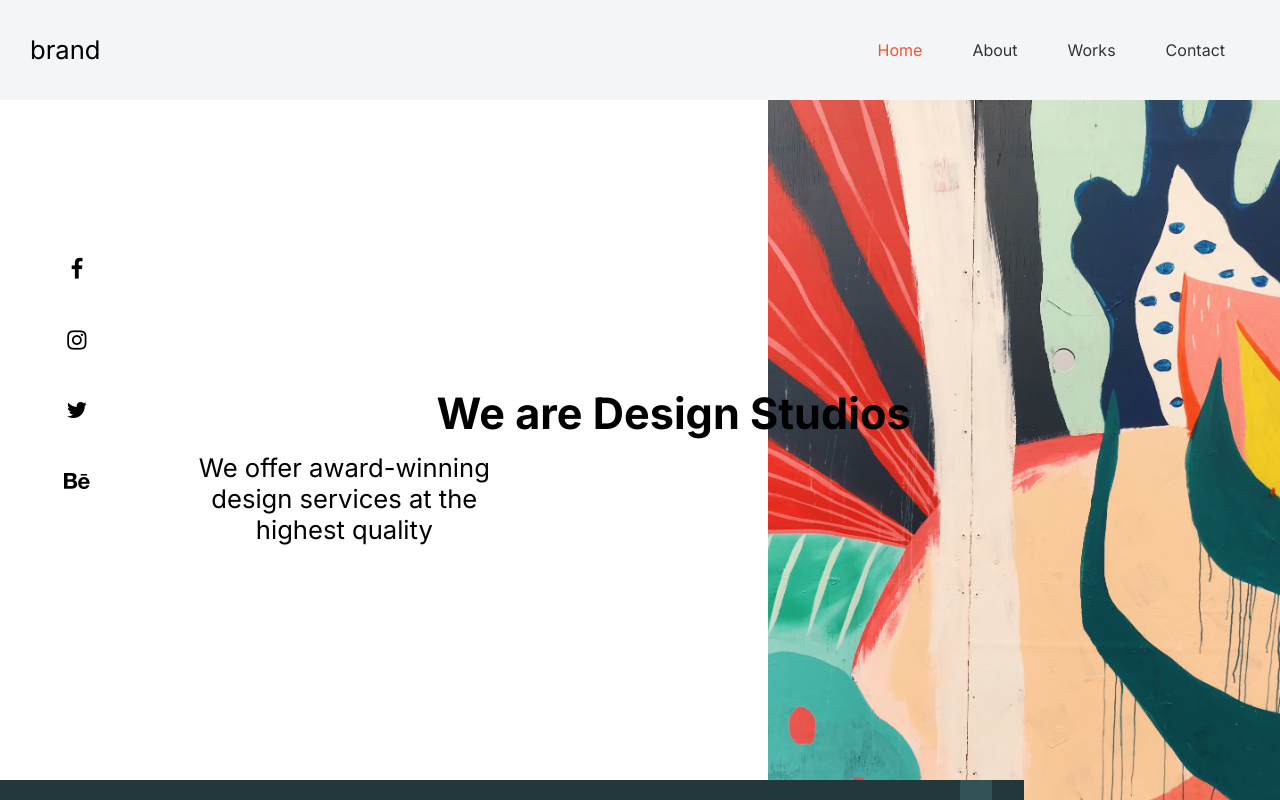
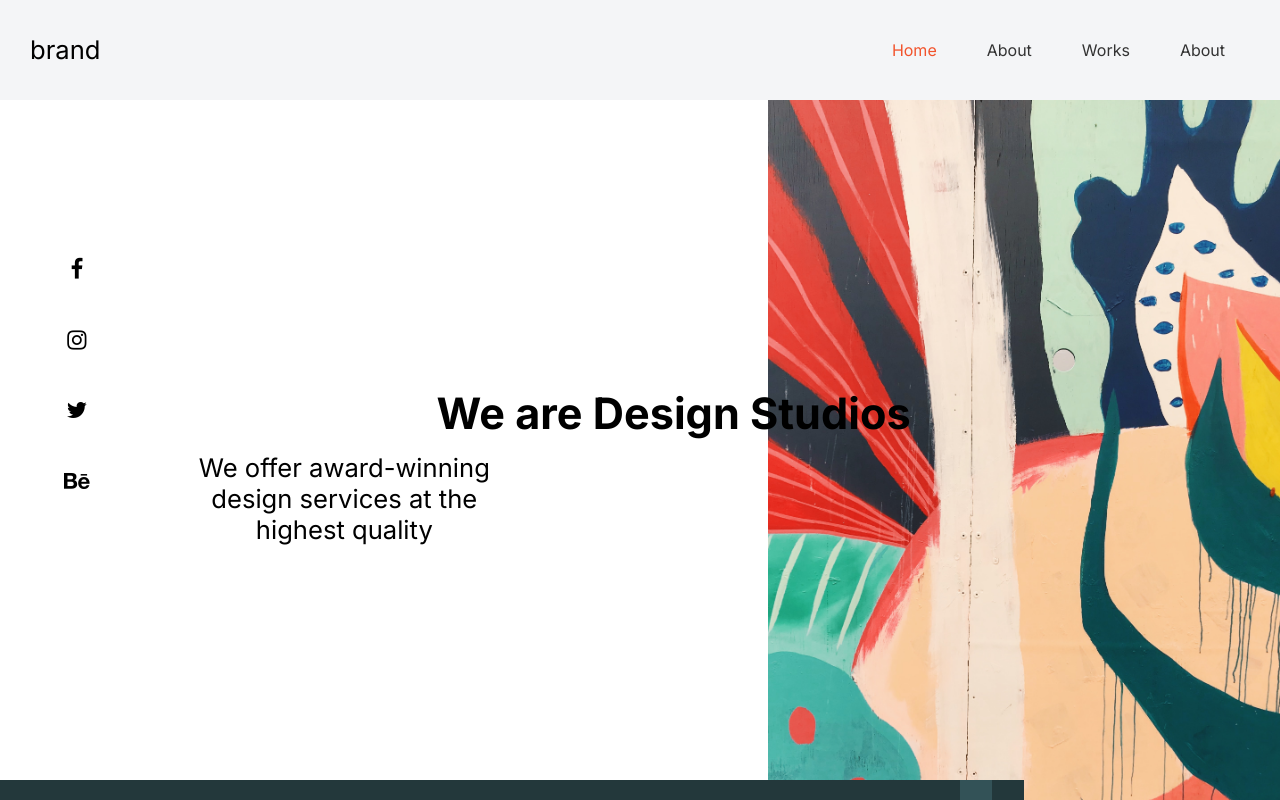
Before and after one commit to alfredasare/drvmroll-design-portfolio, a React (Create React App) app: page / in a window 1280 px wide. Shown: the top 800 px of the page. Built offline with nearby package versions, Linux system fonts and the light colour scheme.

Commit message:
fixed same-page navigation

```diff
--- a/src/App.js
+++ b/src/App.js
@@ -14,8 +14,6 @@ function App() {
             <NavBar />
             <Switch>
                 <Route exact path='/' component={Home}/>
-                {/*<Route exact path='/about' component={<></>}/>*/}
-                {/*<Route exact path='/contact' component={<></>}/>*/}
                 <Route path='/works' component={WorkDetails}/>
             </Switch>
             <Footer />
--- a/src/components/about/about.component.jsx
+++ b/src/components/about/about.component.jsx
@@ -15,7 +15,7 @@ import {typeScale} from "../../utils";
 const About = () => {
 
     return (
-        <AboutContainer>
+        <AboutContainer id="about">
             <AboutSectionOne>
                 <AboutHeader>
                     People behind Design Studios
--- a/src/components/navbar/navbar.component.jsx
+++ b/src/components/navbar/navbar.component.jsx
@@ -1,6 +1,6 @@
 import React, {useState} from "react";
 import './navbar.styles';
-import {DefaultNav, MobileNav, NavBrand, NavContainer, NavLinkItem, NavLinks} from "./navbar.styles";
+import {CustomNavLink, DefaultNav, MobileNav, NavBrand, NavContainer, NavLinkItem, NavLinks} from "./navbar.styles";
 import Burger from "../burger/burger.component";
 import Menu from "../menu/menu.component";
 
@@ -19,9 +19,9 @@ const NavBar = () => {
                 <NavBrand to="/">brand</NavBrand>
                 <NavLinks>
                     <NavLinkItem exact={true} activeClassName="active" to="/">Home</NavLinkItem>
-                    <NavLinkItem activeClassName="active" to="/about">About</NavLinkItem>
+                    <CustomNavLink href="/#about">About</CustomNavLink>
                     <NavLinkItem activeClassName="active" to="/works">Works</NavLinkItem>
-                    <NavLinkItem activeClassName="active" to="/contact">Contact</NavLinkItem>
+                    <CustomNavLink href="/#contact">About</CustomNavLink>
                 </NavLinks>
             </DefaultNav>
         </NavContainer>
--- a/src/components/navbar/navbar.styles.jsx
+++ b/src/components/navbar/navbar.styles.jsx
@@ -1,4 +1,4 @@
-import styled from "styled-components";
+import styled, {css} from "styled-components";
 import {neutral, portlandOrange, typeScale} from "../../utils";
 import {Link, NavLink} from "react-router-dom";
 
@@ -68,8 +68,8 @@ export const NavLinks = styled.div`
 
 `;
 
-export const NavLinkItem = styled(NavLink)`
-    margin-right: 20px;
+const NavRules = css`
+  margin-right: 20px;
     margin-left: 20px;
     padding: 10px 5px;
     color: #333;
@@ -83,7 +83,6 @@ export const NavLinkItem = styled(NavLink)`
         height: 100%;
         width: 100%;
         background-color: ${neutral[500]};
-        // border-radius: 5px;
         opacity: 0;
         bottom: 0;
         transition: background-color 0.1s ease-in, left 0.1s ease-in;
@@ -101,4 +100,12 @@ export const NavLinkItem = styled(NavLink)`
 }
 `;
 
+export const NavLinkItem = styled(NavLink)`
+    ${NavRules};
+`;
+
+export const CustomNavLink = styled.a`
+    ${NavRules};
+`;
+
 // DESKTOP END
```
